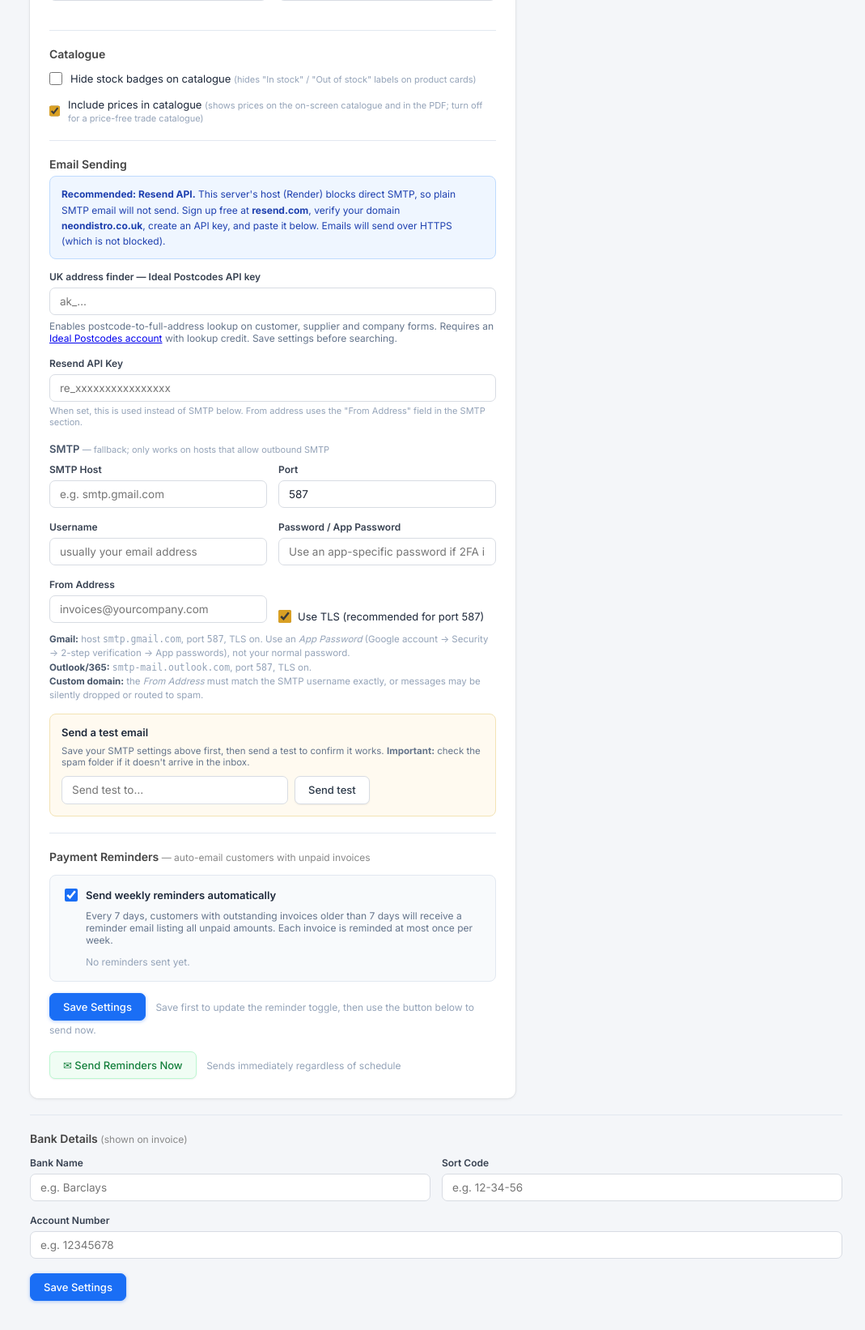
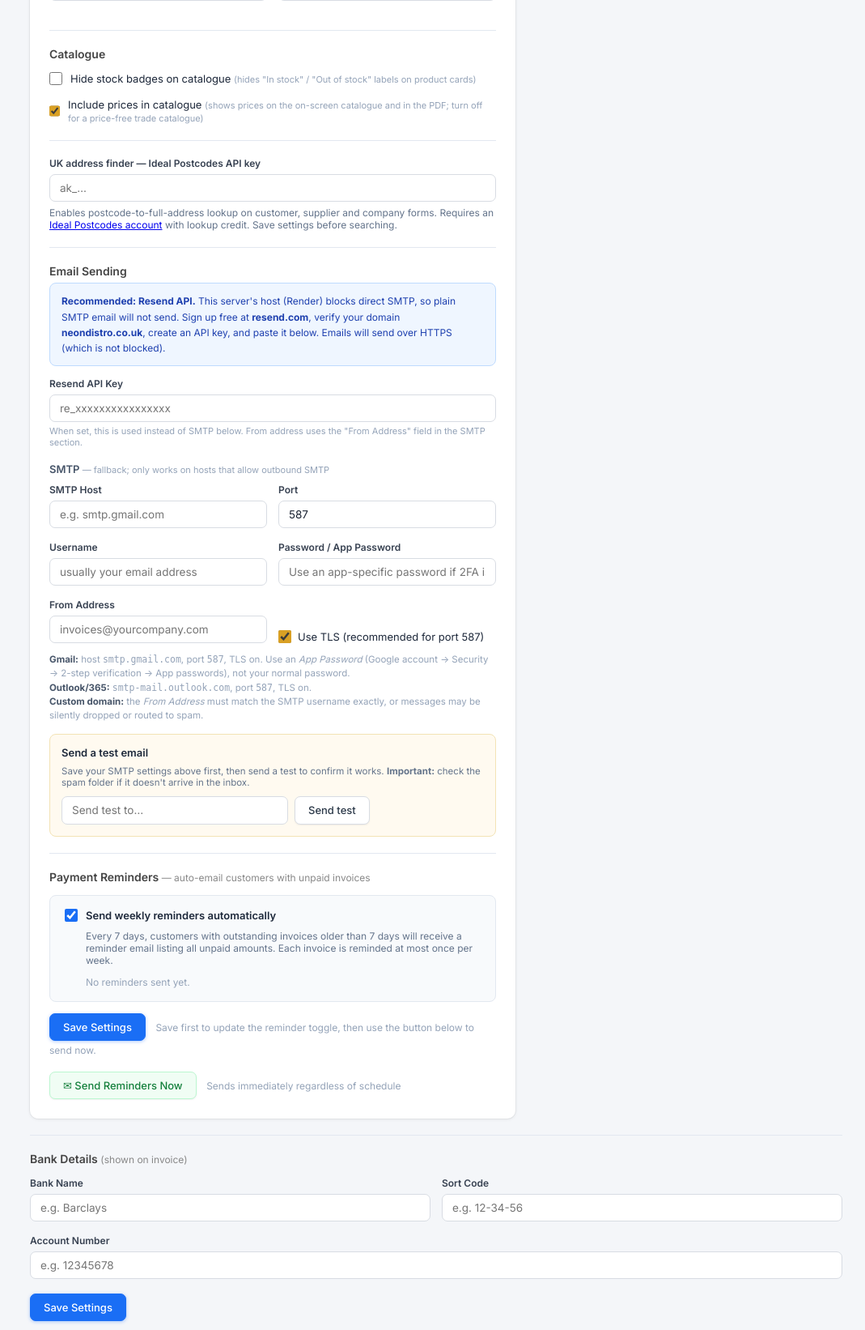
Before and after one commit to br-puri/skladpro-v2, a Flask app: page /settings in a window 1280 px wide. Shown: the part 1082-2724 px from the top of the page at 81% size, without its empty margins (211-1280 px from the left). Before the commit the page ends 2691 px from the top, so only its background shows below. Run offline with Flask 3, Linux system fonts and the light colour scheme; the visitor is signed in with stand-in values (Sample User, id 1); data that the repository does not hold is empty; parts of the project's set-up code (start-up, migrations or seed data) failed here and were passed over; some libraries are stand-ins or nearby versions.

Commit message:
Group address finder setup separately from email settings

```diff
--- a/templates/settings.html
+++ b/templates/settings.html
@@ -59,14 +59,15 @@
   </div>
 
   <hr class="section">
-  <div style="font-weight:600;font-size:14px;margin-bottom:6px;color:#444">Email Sending</div>
-  <div style="background:#eff6ff;border:1px solid #bfdbfe;border-radius:8px;padding:12px 14px;margin-bottom:14px;font-size:12px;color:#1e40af;line-height:1.6">
-    <strong>Recommended: Resend API.</strong> This server's host (Render) blocks direct SMTP, so plain SMTP email will not send. Sign up free at <strong>resend.com</strong>, verify your domain <strong>neondistro.co.uk</strong>, create an API key, and paste it below. Emails will send over HTTPS (which is not blocked).
-  </div>
   <div class="form-group">
     <label class="form-label">UK address finder — Ideal Postcodes API key</label>
     <input name="address_lookup_api_key" type="password" class="form-control" value="{{ s.get('address_lookup_api_key','') }}" autocomplete="new-password" placeholder="ak_…">
     <p style="font-size:12px;color:#64748b;margin-top:6px">Enables postcode-to-full-address lookup on customer, supplier and company forms. Requires an <a href="https://ideal-postcodes.co.uk" target="_blank" rel="noopener">Ideal Postcodes account</a> with lookup credit. Save settings before searching.</p>
+  </div>
+  <hr class="section">
+  <div style="font-weight:600;font-size:14px;margin-bottom:6px;color:#444">Email Sending</div>
+  <div style="background:#eff6ff;border:1px solid #bfdbfe;border-radius:8px;padding:12px 14px;margin-bottom:14px;font-size:12px;color:#1e40af;line-height:1.6">
+    <strong>Recommended: Resend API.</strong> This server's host (Render) blocks direct SMTP, so plain SMTP email will not send. Sign up free at <strong>resend.com</strong>, verify your domain <strong>neondistro.co.uk</strong>, create an API key, and paste it below. Emails will send over HTTPS (which is not blocked).
   </div>
   <div class="form-group">
     <label class="form-label">Resend API Key</label>
```
